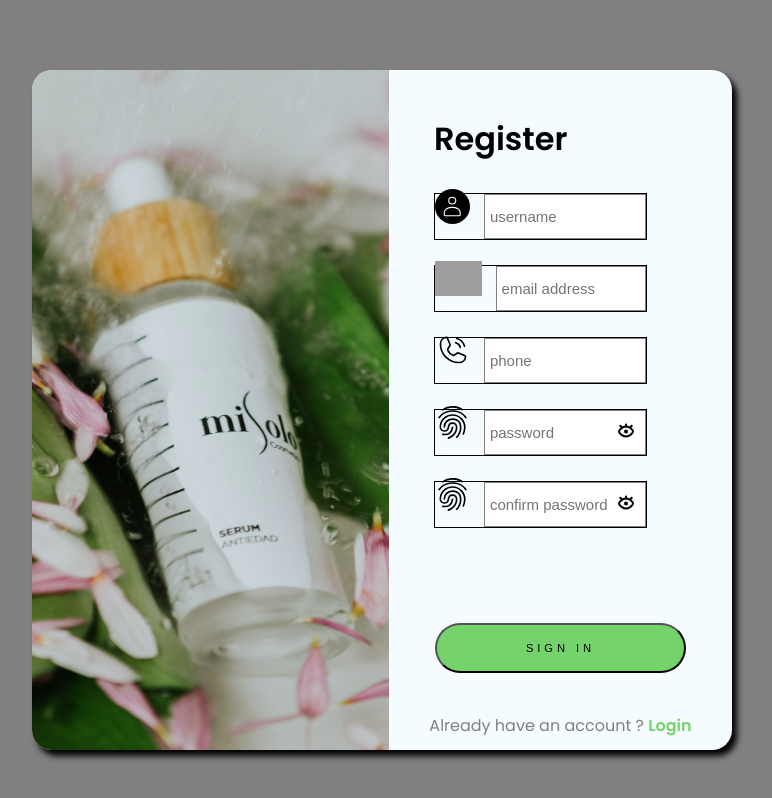
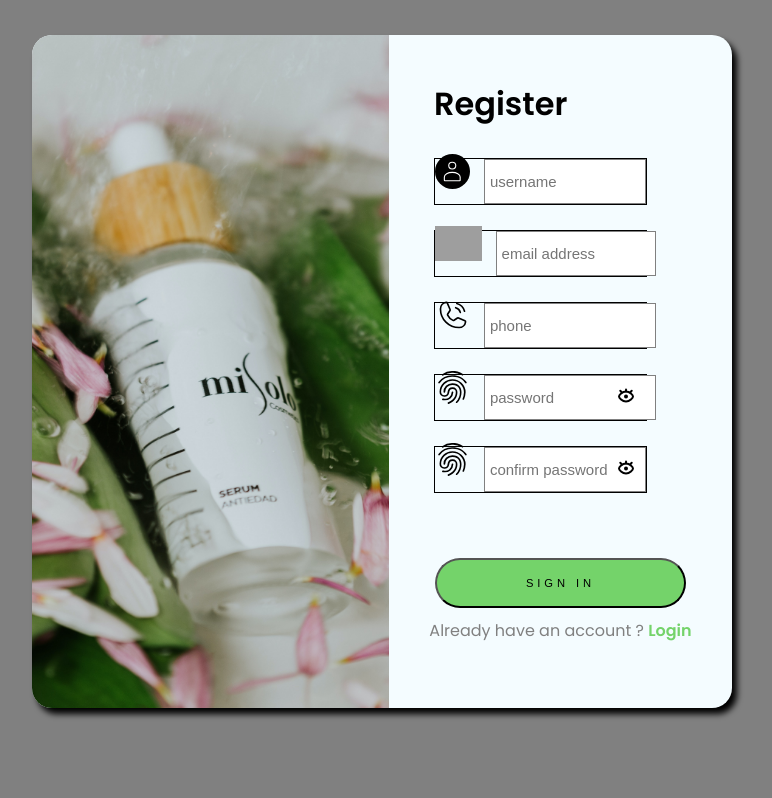
Before and after one commit to Gosia-Magdzik/login-form, a React (Create React App) app: page / in a window 1280 px wide. Both pictures are taken after a click on the link "Sign Up". Shown: the top 798 px of the page, without its empty margins (258-1030 px from the left). Built offline with nearby package versions, Linux system fonts and the light colour scheme; grey boxes are pictures that could not be loaded.

Commit message:
validator added

```diff
--- a/package.json
+++ b/package.json
@@ -13,6 +13,7 @@
     "react-dom": "^18.2.0",
     "react-scripts": "5.0.1",
     "styled-components": "^6.0.0-rc.3",
+    "validator": "^13.9.0",
     "web-vitals": "^2.1.4"
   },
   "devDependencies": {
--- a/src/Components/Login/styled.js
+++ b/src/Components/Login/styled.js
@@ -52,7 +52,7 @@ export const Button = styled(motion.button)`
 	padding: 1.2em 5em;
 	letter-spacing: 0.35em;
 	font-size: 0.7em;
-    margin: 40px;
+    margin: 10px;
     width: 80%;
     height: 50px;
     border-radius: 30px;
--- a/src/Components/MainBox/styled.js
+++ b/src/Components/MainBox/styled.js
@@ -7,10 +7,10 @@ export const Wrapper = styled.div`
     box-shadow: 5px 6px 6px 0px ;
     background-color: #f4fcff;
     border-radius: 20px;
-    margin-top: 10%;
+    margin-top: 5%;
     position: relative;
     width: 700px;
-    height: 85vh;
+    //height: 85vh;
 
     @media (max-width: 767px) {
         height: 100vh;
--- a/src/Components/SignIn/index.js
+++ b/src/Components/SignIn/index.js
@@ -1,16 +1,52 @@
 import { useContext, useState } from "react";
+import validator from "validator";
 import { AccountContext } from "../accountContext";
 import { SignLink, Wrapper, Button, Img, Input, ShowPasswordButton, InputWrapper, Part1, Part2 } from "../Login/styled";
-import { IconWrapper, Welcome, SignInInfo } from "./styled";
+import { IconWrapper, Welcome, SignInInfo, Info, InfoWrapper } from "./styled";
 import fingerprint from "../Images/fingerprint.svg";
 import avatar from "../Images/avatar.svg";
 import eyeOpen from "../Images/eye_open.svg";
 import eyeClose from "../Images/eye_close.svg";
-import email from "../Images/email.svg";
+import envelope from "../Images/email.svg";
 import phone from "../Images/phone.svg";
 
 
 export const SignIn = () => {
+    const [email, setEmail] = useState('');
+    const [isVaildEmail, setIsValidEmail] = useState(true);
+
+    const handleEmailChange = (event) => {
+        const newEmail = event.target.value;
+        setEmail(newEmail);
+        setIsValidEmail(validator.isEmail(newEmail));
+    };
+
+    const [tel, setTel] = useState('');
+    const [isValidTel, setIsValidTel] = useState(true);
+
+    const handleTelChange = (event) => {
+        const newTel = event.target.value;
+        setTel(newTel);
+        setIsValidTel(validator.isMobilePhone(newTel));
+    };
+
+
+    const [password, setPassword] = useState('');
+    const [isValidPassword, setIsValidPassword] = useState(true);
+
+    const handlePasswordChange = (event) => {
+    const newPassword = event.target.value;
+    setPassword(newPassword);
+    setIsValidPassword(validatePassword(newPassword))
+    };
+
+    const validatePassword = (password) => {
+        const isLongEnough = password.length >= 8;
+        const hasUppercase = /[A-Z]/.test(password);
+
+        return isLongEnough && hasUppercase;
+    };
+
     const { switchToSignin } = useContext(AccountContext);
 
     const [showPassword, setShowPassword] = useState(false);
@@ -26,19 +62,28 @@ export const SignIn = () => {
                         <Input type="text" placeholder="username"/>
                     </IconWrapper>
                     <IconWrapper>
-                        <Img src={email} />
-                        <Input type="email" placeholder="email address"/>
+                        <Img src={envelope} />
+                        <InfoWrapper>
+                            <Input type="email" value={email} onChange={handleEmailChange} placeholder="email address"/>
+                            {isVaildEmail ? null : <Info> ⬆ Please enter correct email address</Info>}
+                        </InfoWrapper>
                     </IconWrapper>
                     <IconWrapper>
                         <Img src={phone} />
-                        <Input type="phone" placeholder="phone"/>
+                        <InfoWrapper>
+                            <Input type="phone" value={tel} onChange={handleTelChange} placeholder="phone"/>
+                            {isValidTel ? null : <Info>⬆ Please enter mobile phone number</Info>}
+                        </InfoWrapper>
                     </IconWrapper>
                     <IconWrapper>
                         <Img src={fingerprint}/>
-                        <Input type={showPassword ? 'text' : 'password'} placeholder="password"/>
-                        <ShowPasswordButton onClick={toggleShowPassword}>
-                        <img src={showPassword ? eyeClose : eyeOpen} alt="Toggle Password Visibility"/>
-                        </ShowPasswordButton>
+                        <InfoWrapper>
+                            <Input type={showPassword ? 'text' : 'password'} placeholder="password" id={password} name="password" value={password} onChange={handlePasswordChange}/>
+                            <ShowPasswordButton onClick={toggleShowPassword}>
+                            <img src={showPassword ? eyeClose : eyeOpen} alt="Toggle Password Visibility"/>
+                            </ShowPasswordButton>
+                            {!isValidPassword && <Info>password should contain at least 8 characters & one uppercase</Info>}
+                        </InfoWrapper>
                     </IconWrapper>
                     <IconWrapper>
                         <Img src={fingerprint}/>
--- a/src/Components/SignIn/styled.js
+++ b/src/Components/SignIn/styled.js
@@ -3,10 +3,10 @@ import styled from "styled-components";
 export const IconWrapper = styled.div`
     display: flex;
     flex-direction: row;
-    //align-items: flex-end;
     margin-bottom: 25px;
     border: 1px, solid;
     position: relative;
+    width: 100%;
 
     @media (max-width: 767px) {
         margin-bottom: 15px;
@@ -35,7 +35,7 @@ export const Button = styled.button`
 	padding: 1.2em 5em;
 	letter-spacing: 0.35em;
 	font-size: 0.7em;
-    margin: 40px;
+    margin: 10px;
     width: 80%;
     height: 50px;
     border-radius: 30px;
@@ -66,5 +66,18 @@ export const SignInInfo = styled.div`
     @media (max-width: 767px) {
         margin-bottom: 10px;
     };
+`;
 
+export const Info = styled.p`
+    background: #ff5353;
+    color: #f4fcff;
+    border-radius: 5px;
+    padding: 3px;
+    margin: 3px 0 0 10px;
+    position: relative;
 `;
+
+export const InfoWrapper = styled.div`
+    display: flex;
+    flex-direction: column;
+`;
```
Also changed, not shown: 1 other file (tests, documents, lock files or other folders).
